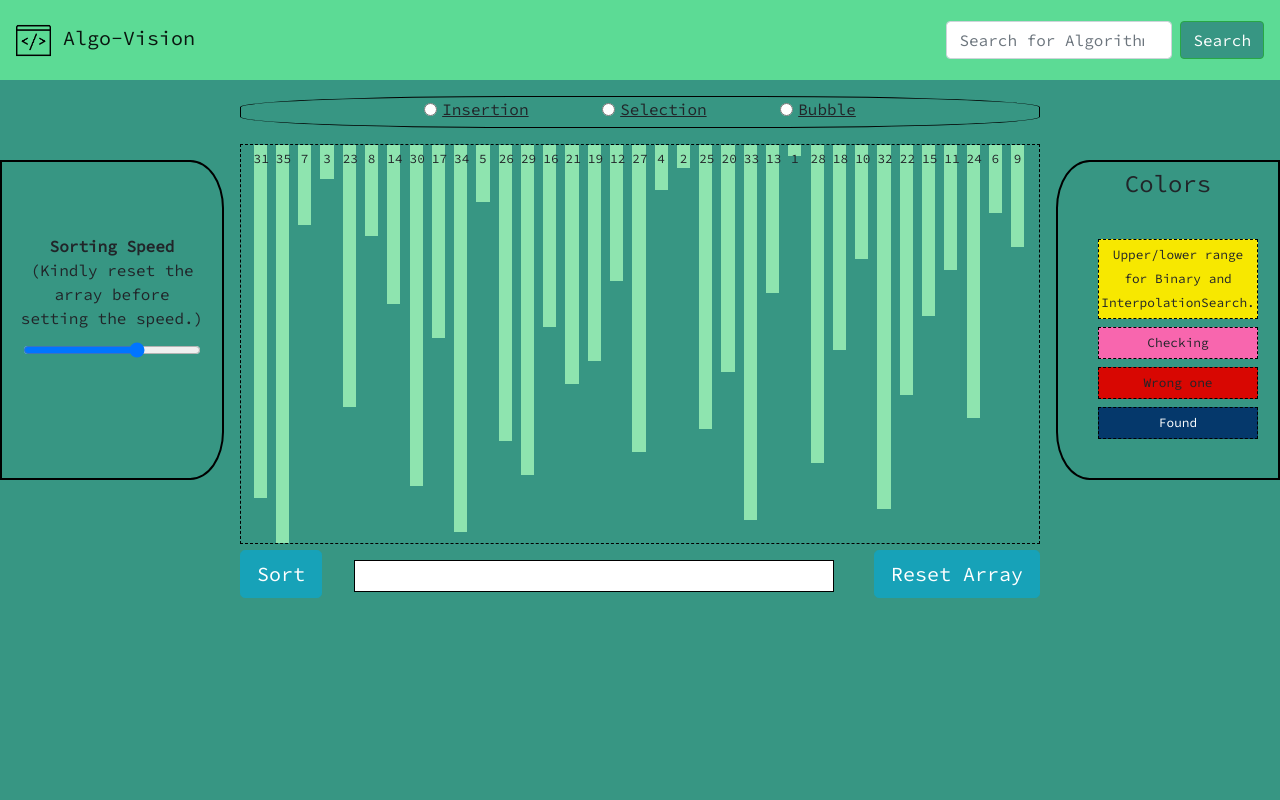
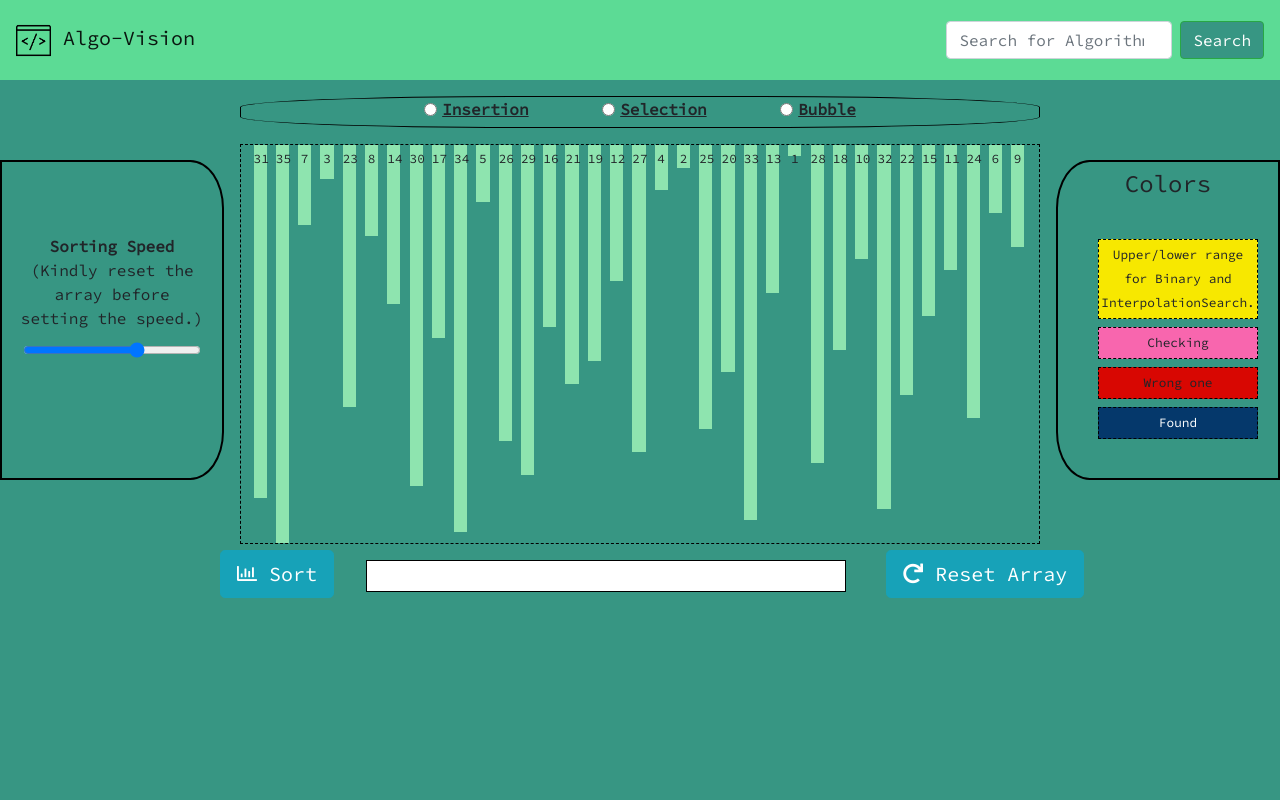
Before and after one commit to pran01/AlgoVision, a Flask app: page /sorting in a window 1280 px wide. Run offline with Flask 2, Linux system fonts and the light colour scheme; some libraries are stand-ins or nearby versions.

Commit message:
Adding icons

```diff
--- a/algovision/static/css/style.css
+++ b/algovision/static/css/style.css
@@ -117,7 +117,7 @@ a{
 
 #sortbtn{
     float: left;
-    margin-left: 12em;
+    margin-left: 11em;
     margin-top: 0.3em;
 }
 
--- a/algovision/templates/sorting.html
+++ b/algovision/templates/sorting.html
@@ -18,15 +18,15 @@
     <div class="container sorting-algos text-center">
         <div class="form-check form-check-inline">
             <input class="form-check-input" type="radio" name="SortAlgos" id="sortAlgo1" value="Insertion">
-            <label class="form-check-label" for="inlineRadio1"><u><a data-toggle="modal" data-target="">Insertion</a></u></label>
+            <label class="form-check-label" for="inlineRadio1"><u><a data-toggle="modal" data-target=""><b> Insertion</b></a></u></label>
         </div>
         <div class="form-check form-check-inline">
             <input class="form-check-input" type="radio" name="SortAlgos" id="sortAlgo2" value="Selection">
-            <label class="form-check-label" for="inlineRadio2"><u><a data-toggle="modal" data-target="">Selection</a></u></label>
+            <label class="form-check-label" for="inlineRadio2"><u><a data-toggle="modal" data-target=""><b> Selection</b></a></u></label>
         </div>
         <div class="form-check form-check-inline">
             <input class="form-check-input" type="radio" name="SortAlgos" id="sortAlgo3" value="Bubble">
-            <label class="form-check-label" for="inlineRadio3"><u><a data-toggle="modal" data-target="">Bubble</a></u></label>
+            <label class="form-check-label" for="inlineRadio3"><u><a data-toggle="modal" data-target=""><b> Bubble</b></a></u></label>
         </div>
     </div>
     <div class="container text-center search-parameters">
@@ -51,11 +51,11 @@
 
     </div>
     <div class="text-center" id="sort">
-    <button class="btn btn-info btn-lg" id="sortbtn">Sort</button>
+    <button class="btn btn-info btn-lg" id="sortbtn"><span class="far fa-chart-bar"></span> Sort</button>
     <div id="chosendiv">
         <span id="chosen"></span>
     </div>
-    <button class="btn btn-info btn-lg" id="resetBtn">Reset Array</button>
+    <button class="btn btn-info btn-lg" id="resetBtn"><span class="fas fa-redo"></span> Reset Array</button>
     </div>
 </div>
 
```
